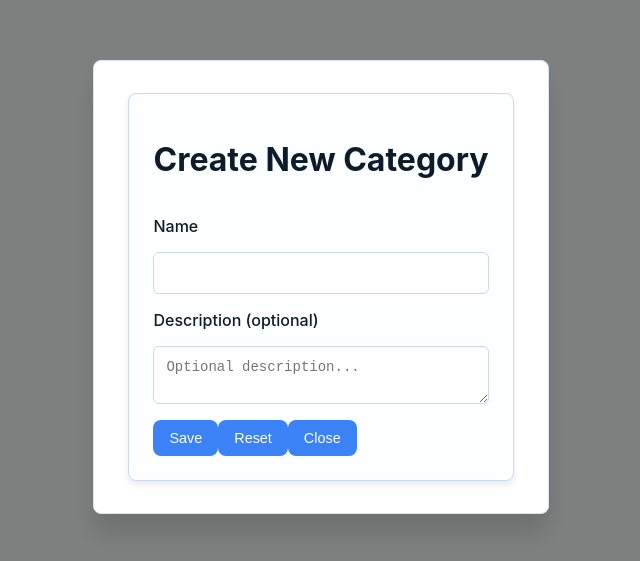
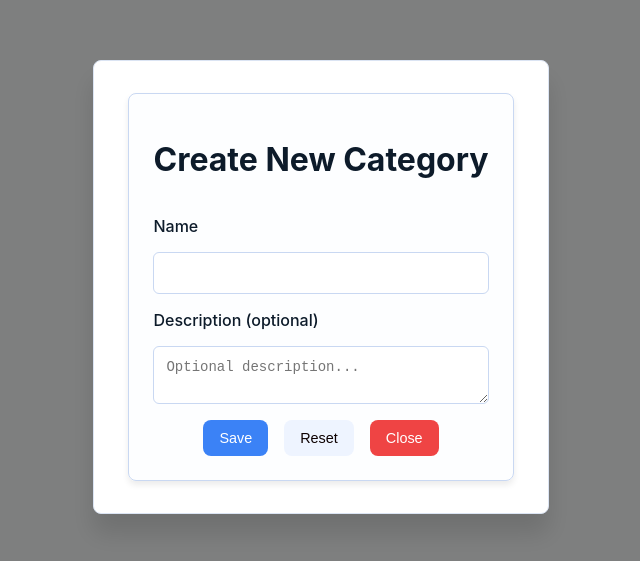
Before and after one commit to szabobnc/SpendingsWebApp, a React (Create React App) app in the folder frontend/: page /NewCategory in a window 1280 px wide. Shown: the part 113-674 px from the top of the page, without its empty margins (319-959 px from the left). Built offline with nearby package versions, Linux system fonts and the light colour scheme.

Commit message:
Refactor button styles in NewCategory component for consistency

```diff
--- a/frontend/src/components/NewCategory.jsx
+++ b/frontend/src/components/NewCategory.jsx
@@ -64,14 +64,14 @@ function NewCategory({ onClose, user }) {
               placeholder="Optional description..."
             />
 
-            <div className="button-row">
+            <div className="button-group">
               <button type="submit" disabled={isLoading}>
                 {isLoading ? "Saving..." : "Save"}
               </button>
-              <button type="reset" onClick={() => setDetails({ name: "", description: "" })}>
+              <button className="reset" type="reset" onClick={() => setDetails({ name: "", description: "" })}>
                 Reset
               </button>
-              <button type="button" onClick={onClose}>
+              <button className="delete" type="button" onClick={onClose}>
                 Close
               </button>
             </div>
```
